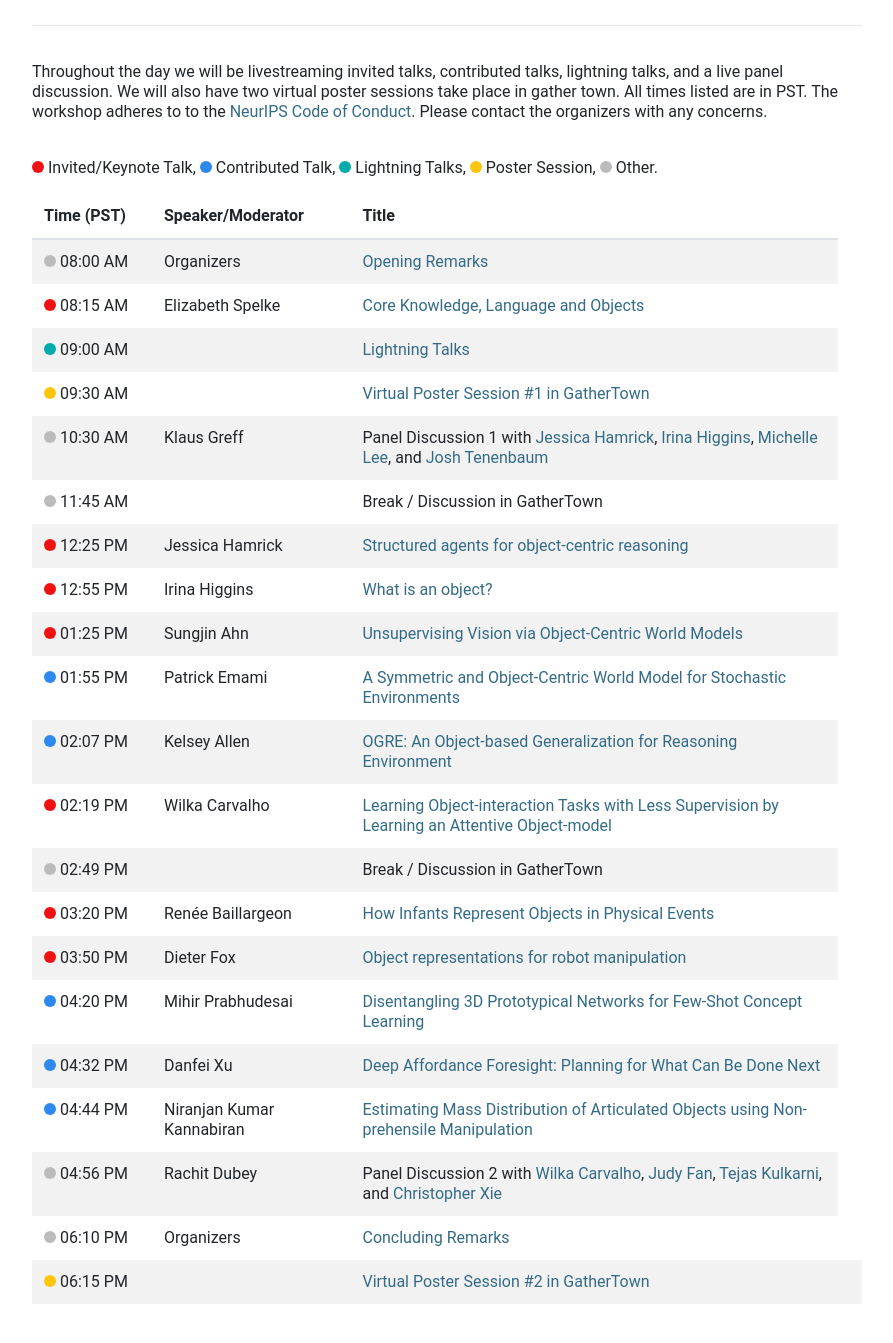
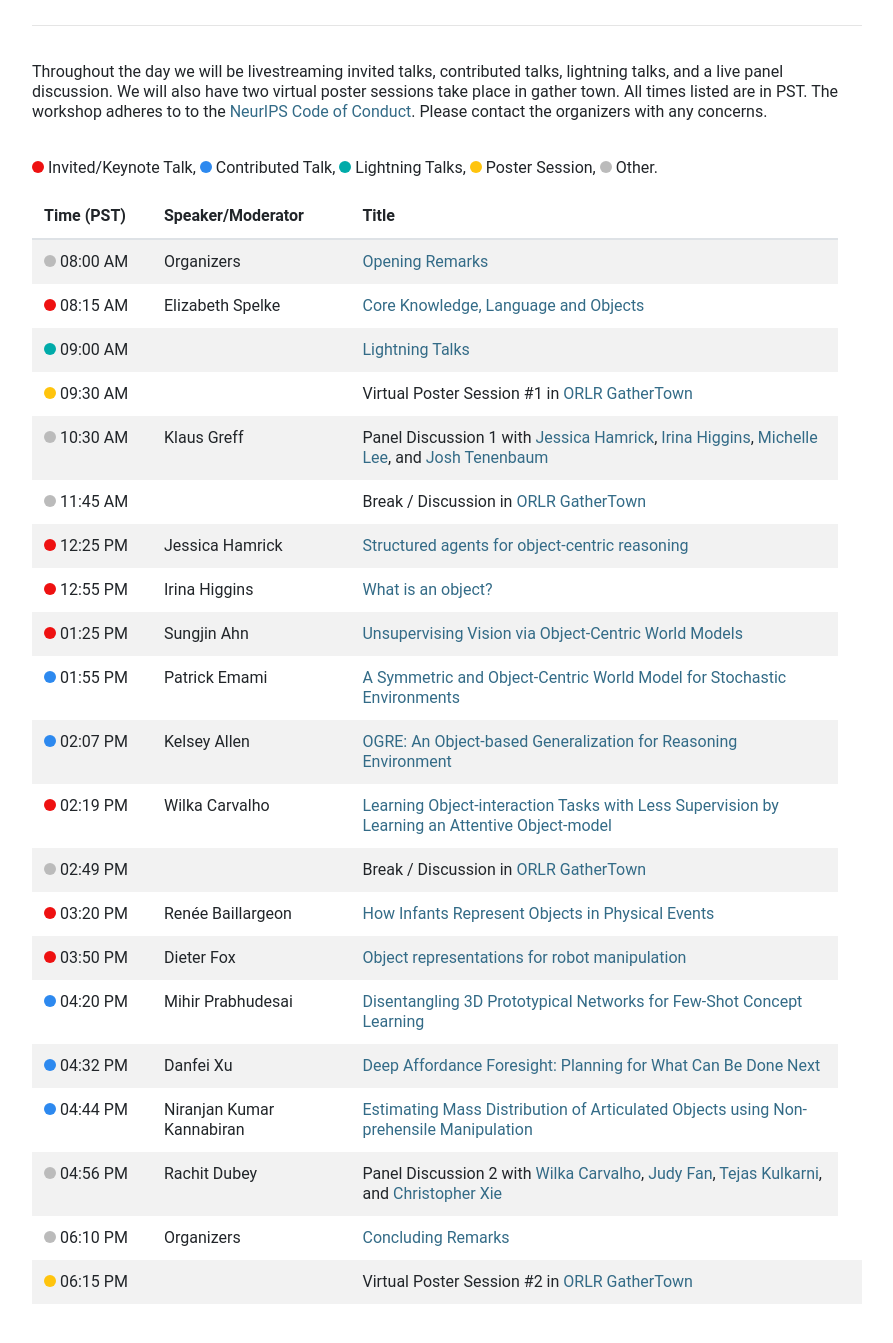
Before and after one commit to orlrworkshop/orlrworkshop.github.io, a Jekyll site: the page built from schedule.html, in a window 1280 px wide and 1400 px high, scrolled down 215 px. Shown: the top 1343 px of the window, without its empty margins (193-1086 px from the left). Built offline with Jekyll 4.4.1, drawn with Linux system fonts in a browser that asks for light colours; nearby versions of some CDN libraries.

Commit message:
add GatherTown links

```diff
--- a/papers.html
+++ b/papers.html
@@ -9,8 +9,10 @@ layout: default
      For each paper being presented at the workshop, we will host a pdf of the paper and a pre-recorded
      (lightning / contributed talk) from SlidesLive, both of which can be accessed from each paper's landing page
      (which you can access by clicking on the title of the relevant paper).
-     We will also host a poster for each paper in GatherTown spread across <a href="/schedule.html"> two sessions</a>
-     (main session is indicated below). <i> All authors are encouraged to present in both sessions.</i></p>
+     We will also host a poster for each paper in
+     <a href="https://neurips.gather.town/app/MMgaAUBjDoq2IBnP/NeurIPS_ORLR"> ORLR GatherTown </a> spread across
+     <a href="/schedule.html"> two sessions</a>
+     (main session is indicated). <i> All authors are encouraged to present in both sessions.</i></p>
 </div>
 
 {% for session in site.data.sessions %}
--- a/schedule.html
+++ b/schedule.html
@@ -44,7 +44,7 @@ The workshop adheres to to the <a href="https://nips.cc/public/CodeOfConduct">Ne
     </tr>    <tr>
       <td><span class="dot-poster-session"></span> 09:30 AM</td>
       <td></td>
-      <td><a href="/papers.html">Virtual Poster Session #1 in GatherTown</a></td>
+      <td>Virtual Poster Session #1 in <a href="https://neurips.gather.town/app/MMgaAUBjDoq2IBnP/NeurIPS_ORLR"> ORLR GatherTown</a></td>
     </tr>
     <tr>
       <td><span class="dot-other-session"></span> 10:30 AM</td>
@@ -55,7 +55,7 @@ The workshop adheres to to the <a href="https://nips.cc/public/CodeOfConduct">Ne
     <tr>
       <td><span class="dot-other-session"></span> 11:45 AM</td>
       <td></td>
-      <td>Break / Discussion in GatherTown </td>
+      <td>Break / Discussion in <a href="https://neurips.gather.town/app/MMgaAUBjDoq2IBnP/NeurIPS_ORLR"> ORLR GatherTown</a></td>
 <!--      <td><a href="https://iclr.rocket.chat/channel/baics_channel_44" target="_blank">#baics_channel_44</a></td>-->
     </tr>
     <tr>
@@ -97,7 +97,7 @@ The workshop adheres to to the <a href="https://nips.cc/public/CodeOfConduct">Ne
     <tr>
       <td><span class="dot-other-session"></span> 02:49 PM</td>
       <td></td>
-      <td>Break / Discussion in GatherTown</td>
+      <td>Break / Discussion in <a href="https://neurips.gather.town/app/MMgaAUBjDoq2IBnP/NeurIPS_ORLR"> ORLR GatherTown</a></td>
 <!--      <td><a href="https://iclr.rocket.chat/channel/baics_channel_44" target="_blank">#baics_channel_44</a></td>-->
     </tr>
     <tr>
@@ -146,7 +146,7 @@ The workshop adheres to to the <a href="https://nips.cc/public/CodeOfConduct">Ne
     <tr>
       <td><span class="dot-poster-session"></span> 06:15 PM</td>
       <td></td>
-      <td><a href="/papers.html">Virtual Poster Session #2 in GatherTown</a></td>
+      <td>Virtual Poster Session #2 in <a href="https://neurips.gather.town/app/MMgaAUBjDoq2IBnP/NeurIPS_ORLR"> ORLR GatherTown</a></td>
       <td></td>
     <tr>
   </tbody>
```
